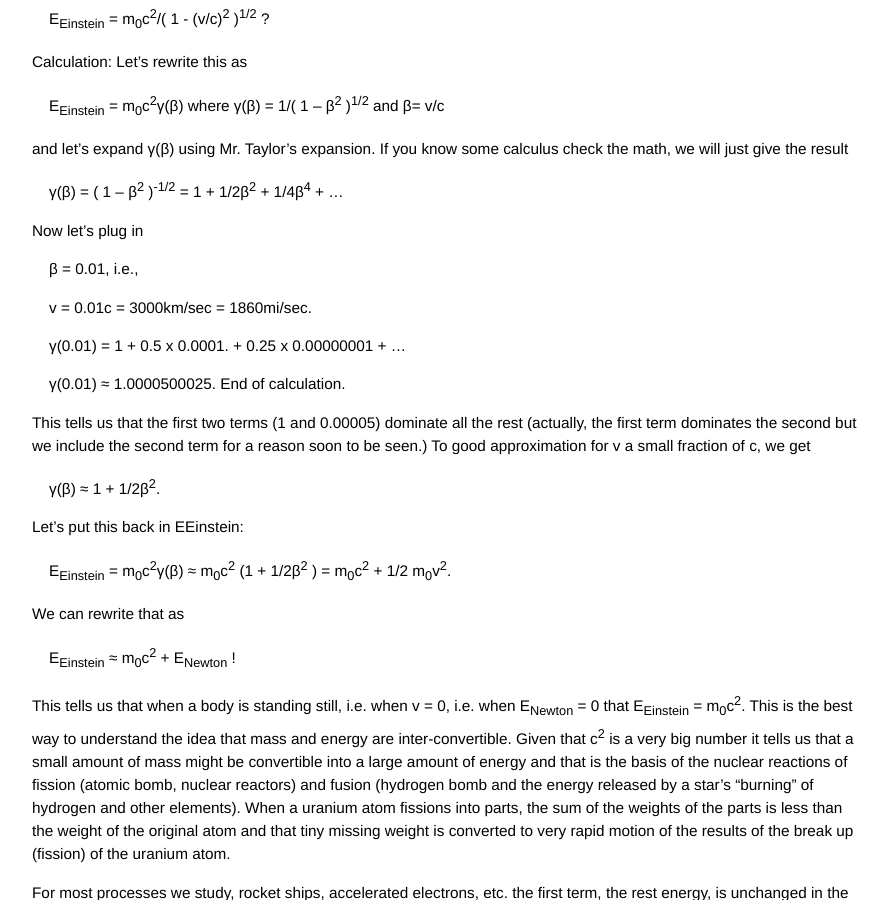
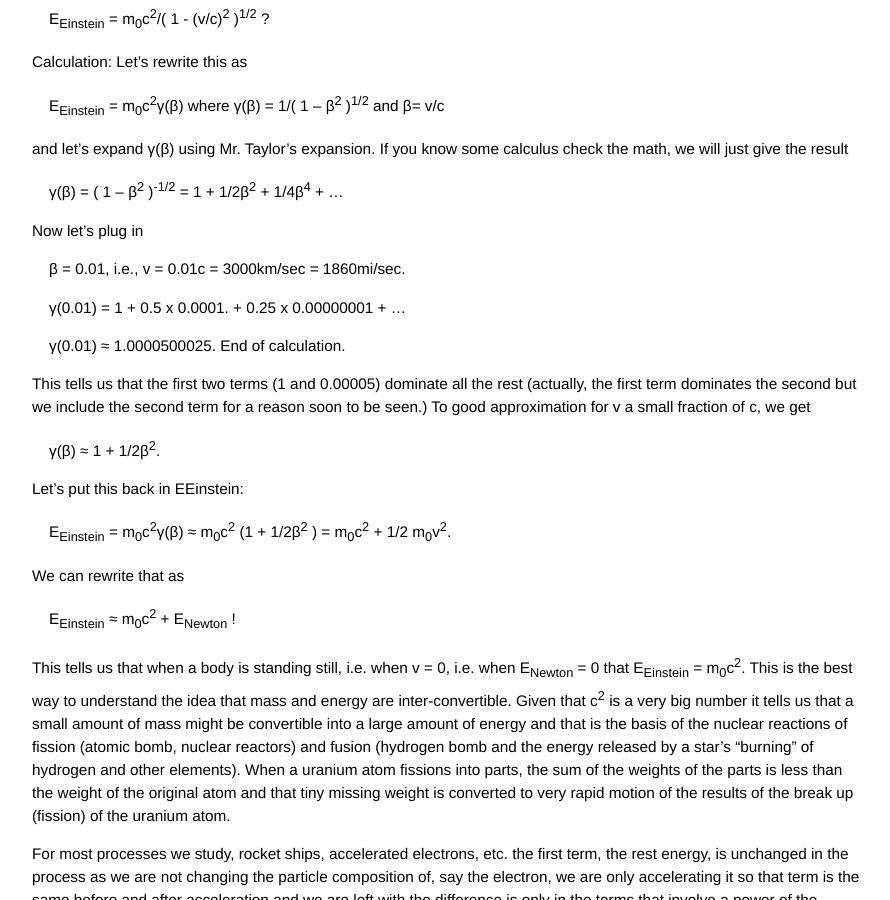
Before and after one commit to grbfacet/facet, a Jekyll site: the page built from tutorial.md, in a window 1280 px wide and 900 px high, scrolled down 18265 px. Shown: the whole window, without its empty margins (193-1083 px from the left). Built offline with Jekyll 4.4.1, drawn with Linux system fonts in a browser that asks for light colours.

Commit message:
Update tutorial.md

```diff
--- a/tutorial.md
+++ b/tutorial.md
@@ -480,9 +480,7 @@ and let’s expand γ(β) using Mr. Taylor’s expansion. If you know some calcu
 
 Now let’s plug in
 
-<span class="eq">β = 0.01, i.e.,</span>
-
-<span class="eq">v = 0.01c = 3000km/sec = 1860mi/sec.</span>
+<span class="eq">β = 0.01, i.e., v = 0.01c = 3000km/sec = 1860mi/sec.</span>
 
 <span class="eq">γ(0.01) = 1 + 0.5 x 0.0001. + 0.25 x 0.00000001 + …</span>
 
```
